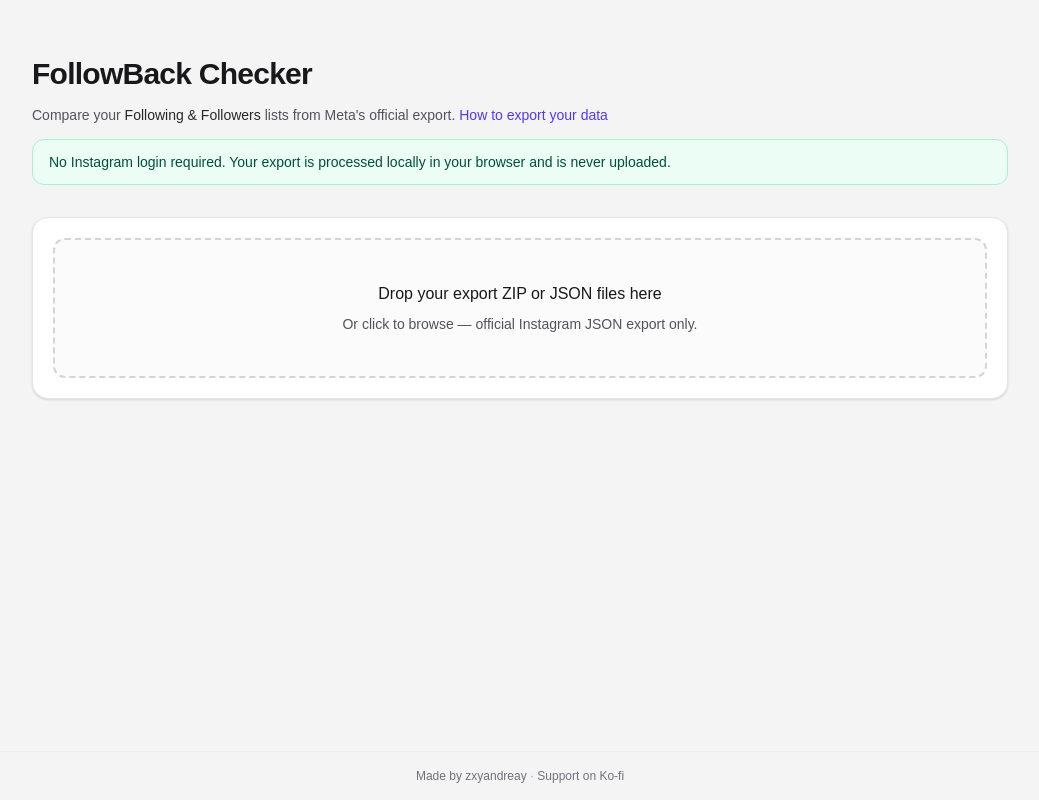
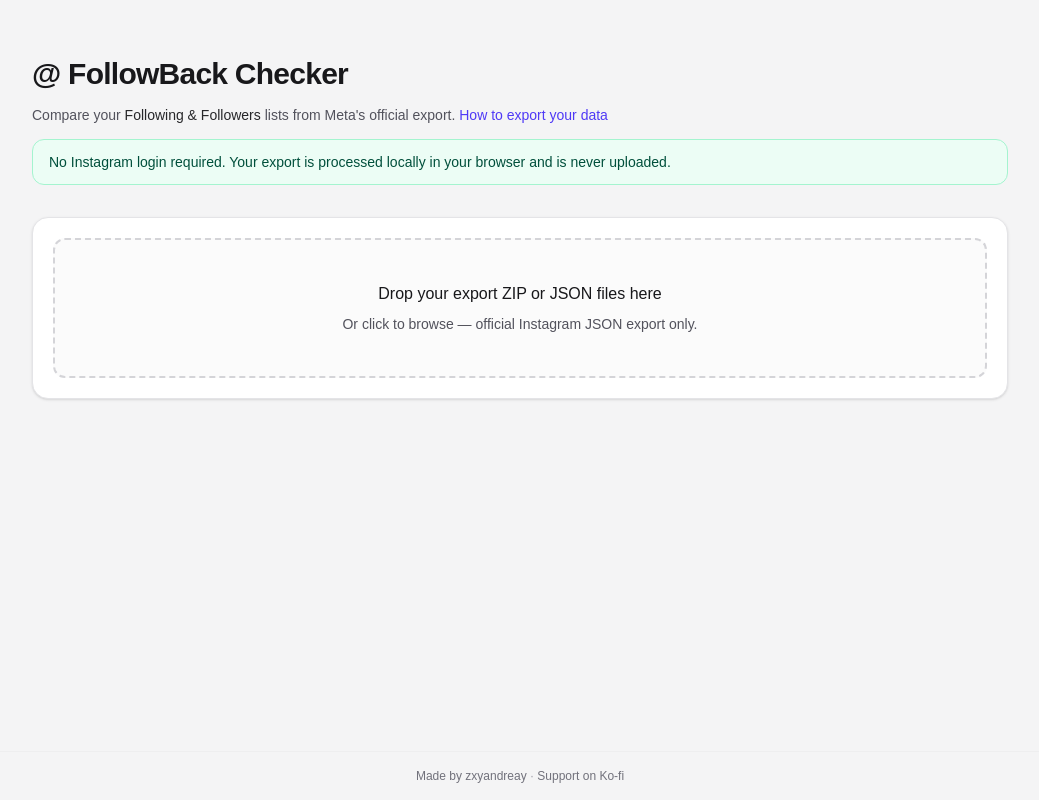
Before and after one commit to zxyandreay/followback-checker, a Next.js app: page /followback-checker/ in a window 1280 px wide. Shown: the whole page, without its empty margins (120-1159 px from the left). Built offline with nearby package versions, Linux system fonts and the light colour scheme.

Commit message:
added @ to heading

```diff
--- a/src/app/page.tsx
+++ b/src/app/page.tsx
@@ -158,7 +158,7 @@
       <main className="mx-auto flex w-full max-w-5xl flex-1 flex-col gap-8 px-4 py-10 sm:px-6 lg:py-14">
         <header className="space-y-3">
           <h1 className="text-3xl font-bold tracking-tight text-zinc-900 dark:text-zinc-50">
-            FollowBack Checker
+            @ FollowBack Checker
           </h1>
           <p className="max-w-2xl text-sm leading-relaxed text-zinc-600 dark:text-zinc-400">
             Compare your{" "}
```
